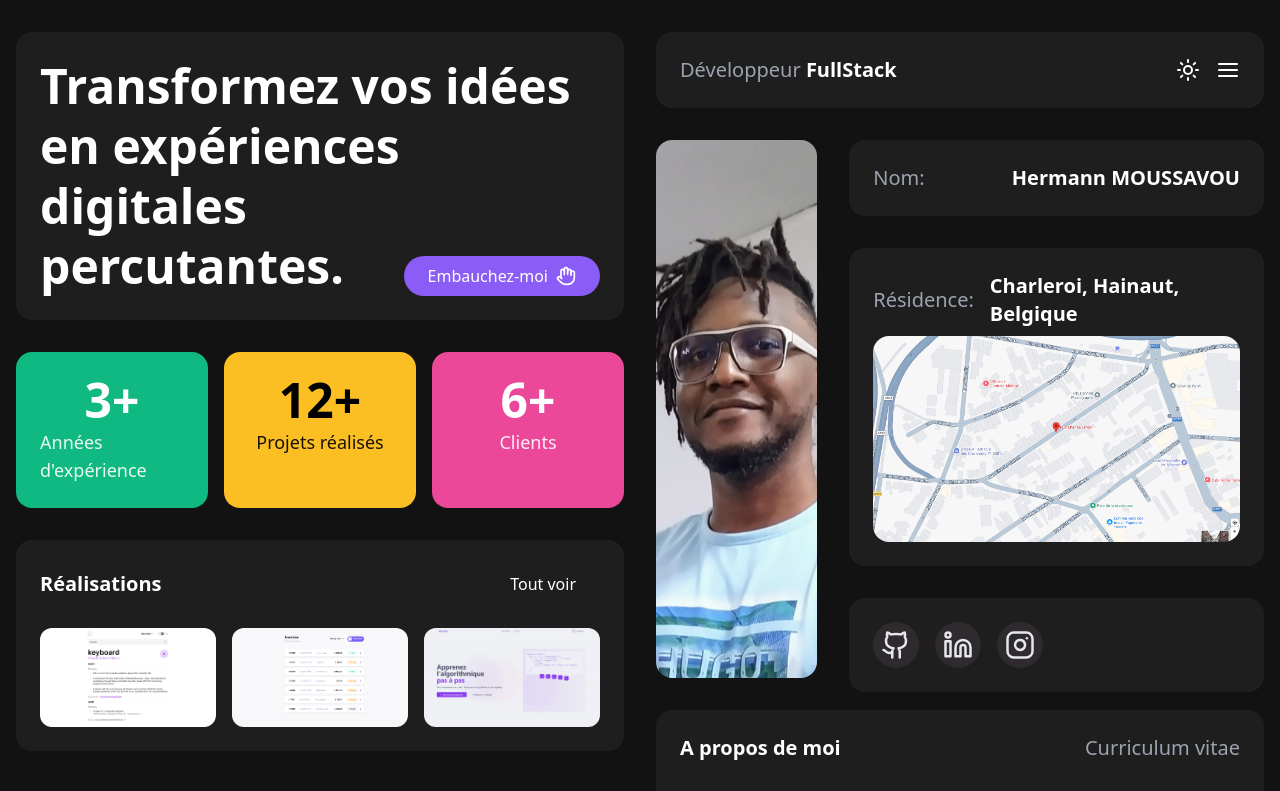
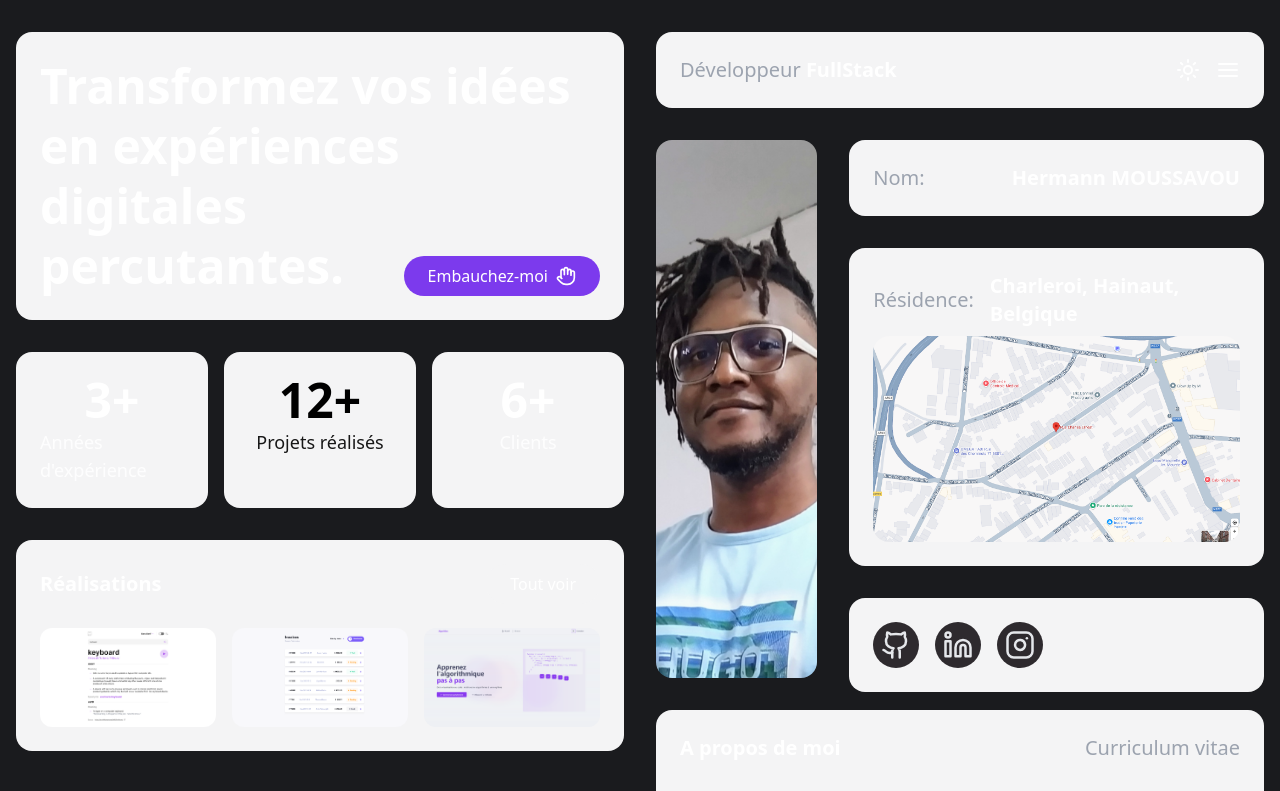
Before and after one commit to Chermann-KING/portfolio-ck, a Next.js app: page / in a window 1280 px wide. Shown: the top 791 px of the page. Built offline with nearby package versions, Linux system fonts and the light colour scheme.

Commit message:
💄 configure les couleurs

```diff
--- a/src/theme/colors.ts
+++ b/src/theme/colors.ts
@@ -1,28 +1,51 @@
-// src/theme/colors.ts
-export const colors = {
+interface ColorConfig {
   primary: {
-    DEFAULT: "#8B5CF6", // Purple from the hire me button
-    light: "#A78BFA",
-    dark: "#7C3AED",
-  },
-  secondary: {
-    green: "#10B981", // Stats card green
-    yellow: "#FBBF24", // Stats card yellow
-    pink: "#EC4899", // Stats card pink
+    DEFAULT: string;
+    dark: string;
+    light: string;
+  };
+  background: {
+    DEFAULT: string;
+    dark: string;
+    card: {
+      DEFAULT: string;
+      dark: string;
+    };
+  };
+  text: {
+    primary: {
+      DEFAULT: string;
+      dark: string;
+    };
+    secondary: {
+      DEFAULT: string;
+      dark: string;
+    };
+  };
+}
+
+export const colors: ColorConfig = {
+  primary: {
+    DEFAULT: "#7C3AED",
+    dark: "#6D28D9",
+    light: "#8B5CF6",
   },
   background: {
-    dark: "#121212",
-    card: "#1E1E1E",
-    light: "#FFFFFF",
+    DEFAULT: "#FFFFFF",
+    dark: "#1A1B1E",
+    card: {
+      DEFAULT: "#F4F4F5",
+      dark: "#2A2B2E",
+    },
   },
   text: {
     primary: {
-      light: "#1F2937",
+      DEFAULT: "#18181B",
       dark: "#FFFFFF",
     },
     secondary: {
-      light: "#6B7280",
-      dark: "#9CA3AF",
+      DEFAULT: "#71717A",
+      dark: "#A1A1AA",
     },
   },
 };
--- a/tailwind.config.ts
+++ b/tailwind.config.ts
@@ -12,29 +12,24 @@ export default {
     extend: {
       colors: {
         primary: colors.primary,
-        secondary: colors.secondary,
         background: colors.background,
         text: colors.text,
       },
-      // colors: {
-      //   background: {
-      //     DEFAULT: "hsl(var(--background))",
-      //     card: "hsl(var(--card))",
-      //   },
-      //   foreground: "hsl(var(--foreground))",
-      //   primary: {
-      //     DEFAULT: "hsl(var(--primary))",
-      //     foreground: "hsl(var(--primary-foreground))",
-      //   },
-      // },
-      keyframes: {
-        fadeIn: {
-          "0%": { opacity: "0", transform: "translateY(10px)" },
-          "100%": { opacity: "1", transform: "translateY(0)" },
+      backgroundColor: {
+        "background-card": {
+          DEFAULT: colors.background.card.DEFAULT,
+          dark: colors.background.card.dark,
         },
       },
-      animation: {
-        fadeIn: "fadeIn 0.3s ease-out",
+      textColor: {
+        "text-primary": {
+          DEFAULT: colors.text.primary.DEFAULT,
+          dark: colors.text.primary.dark,
+        },
+        "text-secondary": {
+          DEFAULT: colors.text.secondary.DEFAULT,
+          dark: colors.text.secondary.dark,
+        },
       },
     },
   },
```
Also changed, not shown: src/app/globals.css (+0 -28 lines).
